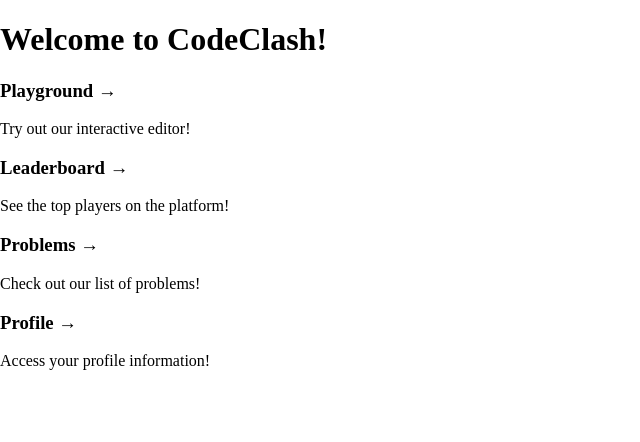
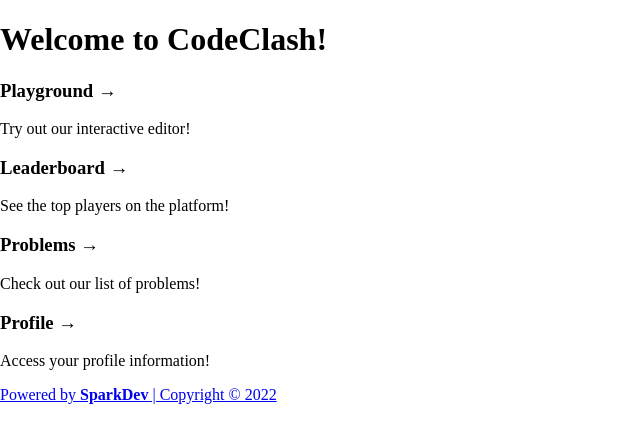
Before and after one commit to upe-webdev-2/codeclash-frontend, a Next.js app: page / in a window 1280 px wide. Shown: the top 442 px of the page, without its empty margins (0-640 px from the left). Built offline with nearby package versions, Linux system fonts and the light colour scheme.

Commit message:
Updated main container for the page (non-3d)

```diff
--- a/src/components/layout/dom.tsx
+++ b/src/components/layout/dom.tsx
@@ -1,26 +1,26 @@
-import useStore from "@/helpers/store"
-import { useEffect, useRef } from "react"
+import useStore from "@/helpers/store";
+import { useEffect, useRef } from "react";
 
 const Dom = ({ children }) => {
-	const ref = useRef(null)
-	// useEffect(() => {
-	//   useStore.setState({ dom: ref })
-	// }, [])
+  return (
+    <div>
+      <main className="flex min-h-screen flex-col items-center justify-top">
+        {children}
+      </main>
 
-	return (
-		<div
-			className="dom"
-			style={{
-				position: "absolute",
-				top: 0,
-				left: 0,
-				zIndex: 10,
-				overflow: "hidden",
-			}}
-			ref={ref}>
-			{children}
-		</div>
-	)
-}
+      <footer className="flex h-20 w-full items-center mt-14 justify-center border-t-2">
+        <a
+          className="flex items-center justify-center gap-2 cursor-pointer"
+          href="https://upe.cs.fiu.edu/sparkdev/"
+          target="_blank"
+          rel="noopener noreferrer"
+        >
+          Powered by <strong className="text-pink-500">SparkDev</strong> |
+          Copyright &copy; 2022
+        </a>
+      </footer>
+    </div>
+  );
+};
 
-export default Dom
+export default Dom;
```
